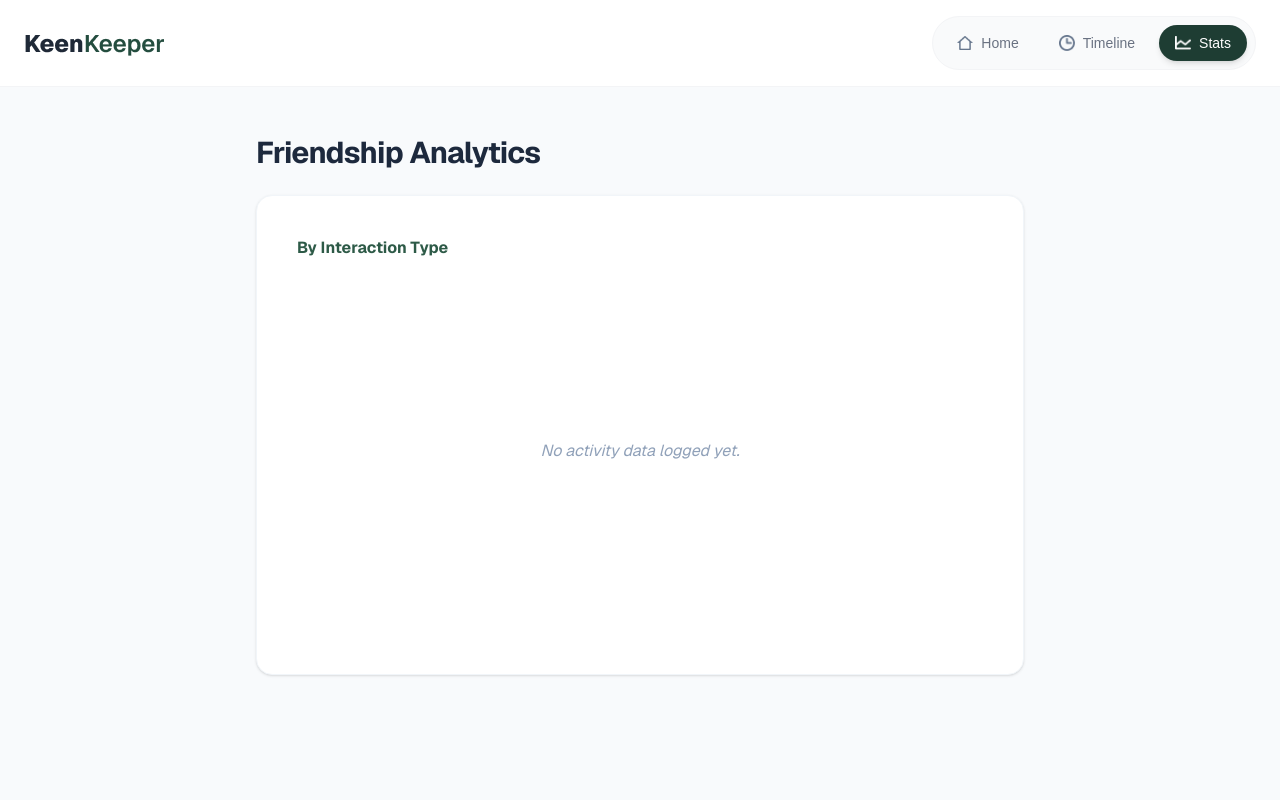
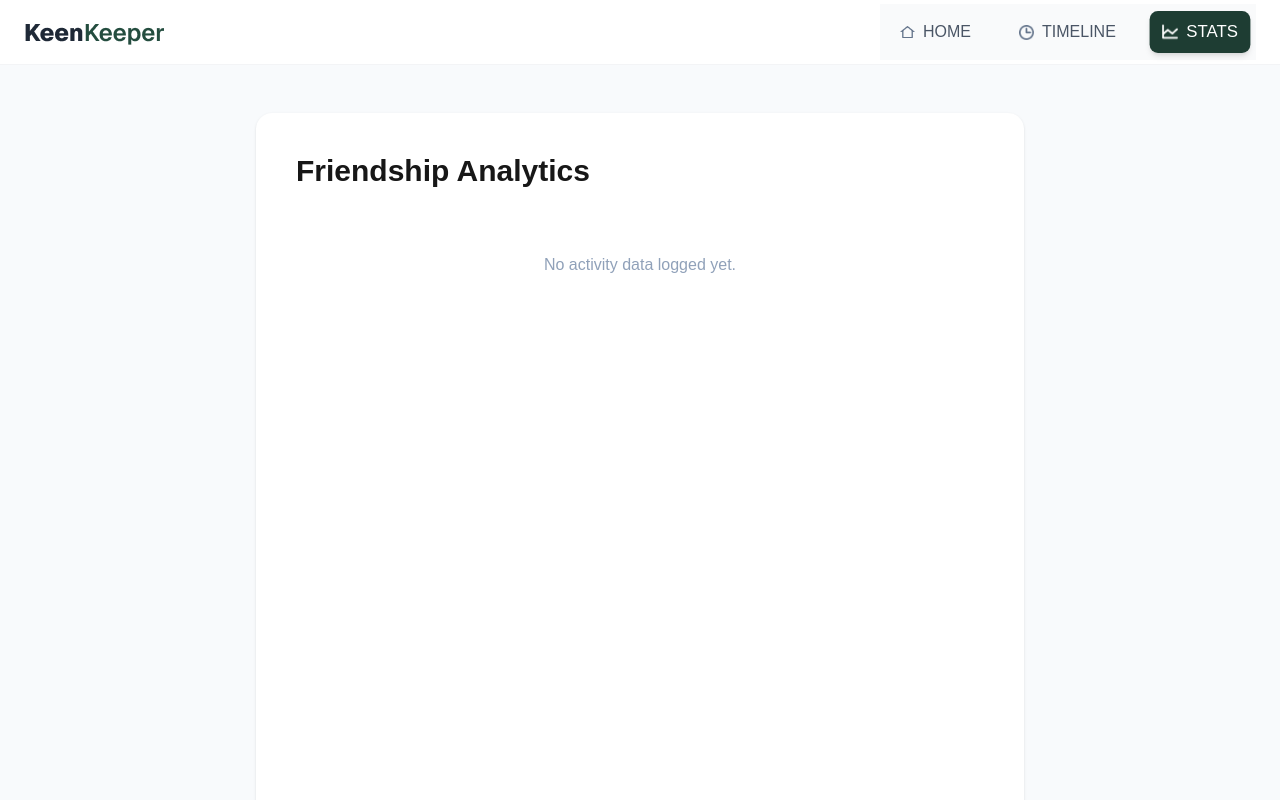
Before and after one commit to arafat33498-prog/Assinment-07, a Next.js app: page /stats in a window 1280 px wide. Shown: the top 800 px of the page. Built offline with nearby package versions, Linux system fonts and the light colour scheme.

Commit message:
add README and fix StatsPage

```diff
--- a/src/app/home/[details]/page.jsx
+++ b/src/app/home/[details]/page.jsx
@@ -6,35 +6,13 @@ import { toast } from 'react-toastify';
 export default function Page({ params: paramsPromise }) {
     const [user, setUser] = useState(null);
 
-    useEffect(() => {
-        const loadUser = async () => {
-            try {
-
-                const p = await paramsPromise;
-
-
-                const res = await fetch('/friends.json');
-                if (!res.ok) throw new Error("Could not fetch friends.json");
-
-                const friends = await res.json();
-
-
-                const idFromUrl = p.details || p.id;
-                const foundUser = friends.find((f) => String(f.id) === String(idFromUrl));
-
-                if (foundUser) {
-                    setUser(foundUser);
-                } else {
-                    console.error("User not found in JSON");
-                }
-            } catch (error) {
-                console.error("Error loading user data:", error);
-                toast.error("Failed to load contact details!");
-            }
-        };
-
-        loadUser();
-    }, [paramsPromise]);
+useEffect(() => {
+    (async () => {
+        const p = await paramsPromise;
+        const data = await fetch('/friends.json').then(r => r.json());
+        setUser(data.find(f => f.id == (p.details || p.id)));
+    })();
+}, [paramsPromise]);
 
     const handleCheckIn = (type) => {
         if (!user) return;
--- /dev/null
+++ b/src/app/not-found.jsx
@@ -0,0 +1,28 @@
+import Link from 'next/link';
+
+export default function NotFound() {
+  return (
+    <div className="flex flex-col items-center justify-center min-h-screen bg-slate-50 text-center px-4">
+
+      <h1 className="text-7xl font-extrabold text-green-700 mb-4">
+        404
+      </h1>
+
+      <h2 className="text-2xl font-bold text-slate-800 mb-2">
+        Page Not Found
+      </h2>
+
+      <p className="text-gray-500 mb-6 max-w-md">
+        Oops! The page you are looking for doesn’t exist or has been moved.
+      </p>
+
+      <Link
+        href="/home"
+        className="bg-green-700 text-white px-6 py-3 rounded-lg hover:bg-green-800 transition"
+      >
+        Go Back Home
+      </Link>
+
+    </div>
+  );
+}
--- a/src/app/stats/page.jsx
+++ b/src/app/stats/page.jsx
@@ -1,47 +1,50 @@
+/* eslint-disable */
 'use client'
-import { PieChart, Pie, Cell, ResponsiveContainer, Tooltip } from 'recharts';
-import { useState, useEffect, useMemo } from 'react';
+import { useEffect, useState } from 'react';
+import {
+    PieChart,
+    Pie,
+    Cell,
+    ResponsiveContainer,
+    Tooltip
+} from 'recharts';
+
+const COLORS = ['#8B5CF6', '#1E3A34', '#22C55E'];
 
 const StatsPage = () => {
-    const [mounted, setMounted] = useState(false);
     const [timeline, setTimeline] = useState([]);
 
     useEffect(() => {
+        const storedData = localStorage.getItem('activityTimeline');
 
-        const storedData = JSON.parse(localStorage.getItem('activityTimeline')) || [];
-        setTimeline(storedData);
-        setMounted(true);
-
-        // eslint-disable-next-line react-hooks/exhaustive-deps
+        setTimeline(
+            storedData ? JSON.parse(storedData) : []
+        );
     }, []);
 
-
-    const chartData = useMemo(() => {
-        return [
-            { name: 'Text', value: timeline.filter(t => t.type === 'Text').length },
-            { name: 'Call', value: timeline.filter(t => t.type === 'Call').length },
-            { name: 'Video', value: timeline.filter(t => t.type === 'Video').length },
+    const chartData = [
+        {
+            name: 'Text',
+            value: timeline.filter(item => item.type === 'Text').length
+        },
+        {
+            name: 'Call',
+            value: timeline.filter(item => item.type === 'Call').length
+        },
+        {
+            name: 'Video',
+            value: timeline.filter(item => item.type === 'Video').length
+        },
     ];
-    }, [timeline]);
-
-    const COLORS = ['#8B5CF6', '#1E3A34', '#22C55E'];
-
-
-    if (!mounted) return null;
 
     return (
-        <div className="bg-slate-50 min-h-screen p-12 font-sans flex flex-col items-center">
-            <div className="w-full max-w-3xl">
-                <div className="mb-6 text-left">
-                    <h1 className="text-3xl font-bold text-slate-800 tracking-tight">Friendship Analytics</h1>
-                </div>
+        <div className="min-h-screen bg-slate-50 p-12 flex justify-center">
+            <div className="w-full max-w-3xl bg-white p-10 rounded-2xl shadow-sm">
 
-                <div className="bg-white p-10 rounded-2xl shadow-sm border border-slate-100 min-h-[480px] flex flex-col">
-                    <div className="mb-2">
-                        <p className="text-[#2D5A47] font-bold text-base">By Interaction Type</p>
-                    </div>
+                <h1 className="text-3xl font-bold mb-6">
+                    Friendship Analytics
+                </h1>
 
-                    <div className="flex-1 flex flex-col items-center justify-center">
                 {timeline.length > 0 ? (
                     <>
                         <div className="h-[280px] w-full">
@@ -53,40 +56,40 @@ const StatsPage = () => {
                                         outerRadius={100}
                                         paddingAngle={6}
                                         dataKey="value"
-                                                startAngle={90}
-                                                endAngle={450}
                                     >
-                                                {chartData.map((entry, index) => (
+                                        {chartData.map((_, index) => (
                                             <Cell
-                                                        key={`cell-${index}`}
-                                                        fill={COLORS[index % COLORS.length]}
+                                                key={index}
+                                                fill={COLORS[index]}
                                                 stroke="none"
                                             />
                                         ))}
                                     </Pie>
-                                            <Tooltip
-                                                contentStyle={{ borderRadius: '10px', border: 'none', boxShadow: '0 4px 12px rgba(0,0,0,0.1)' }}
-                                            />
+
+                                    <Tooltip />
                                 </PieChart>
                             </ResponsiveContainer>
                         </div>
 
                         <div className="flex justify-center gap-6 mt-6">
-                                    {chartData.map((entry, index) => (
+                            {chartData.map((item, index) => (
                                 <div key={index} className="flex items-center gap-2">
-                                            <div className="w-2 h-2 rounded-full" style={{ backgroundColor: COLORS[index] }}></div>
-                                            <span className="text-xs text-slate-500 font-medium">{entry.name}</span>
+                                    <div
+                                        className="w-2 h-2 rounded-full"
+                                        style={{ backgroundColor: COLORS[index] }}
+                                    />
+                                    <span className="text-sm text-slate-500">
+                                        {item.name}
+                                    </span>
                                 </div>
                             ))}
                         </div>
                     </>
                 ) : (
-                            <div className="text-center py-20">
-                                <p className="text-slate-400 italic">No activity data logged yet.</p>
-                            </div>
+                    <p className="text-center text-slate-400 py-10">
+                        No activity data logged yet.
+                    </p>
                 )}
-                    </div>
-                </div>
             </div>
         </div>
     );
--- a/src/components/Navbar.jsx
+++ b/src/components/Navbar.jsx
@@ -7,45 +7,45 @@ import { usePathname } from 'next/navigation';
 const Navbar = () => {
     const pathname = usePathname();
 
-  const navItem = (href, label, icon) => {
-    const isActive = pathname === href;
+    const links = [
+        { href: '/home', label: 'HOME', icon: '/home.png' },
+        { href: '/timeline', label: 'TIMELINE', icon: '/time.png' },
+        { href: '/stats', label: 'STATS', icon: '/status.png' },
+    ];
 
     return (
-      <li>
+        <nav className="bg-white border-b border-gray-100 px-6 py-1 flex items-center justify-between sticky top-0 z-50">
+
+
+            <div className="flex items-center">
+                <Link href="/" className="text-xl font-extrabold">
+                    <Image src="/logo.png" alt="Logo" width={141} height={31} />
+                </Link>
+            </div>
+
+
+            <ul className="flex items-center gap-6 bg-gray-50 p-2 ">
+
+                {links.map((link) => {
+                    const isActive = pathname === link.href;
+
+                    return (
+                        <li key={link.href}>
                             <Link
-          href={href}
-          className={`flex items-center gap-2 px-4 py-2 rounded-full text-sm font-medium transition-all ${
+                                href={link.href}
+                                className={`flex items-center gap-2 px-3 py-2 rounded-lg font-medium uppercase transition-all duration-200 ${
                                     isActive
-              ? 'bg-[#1e3d33] text-white shadow-md'
-              : 'text-gray-500 hover:bg-gray-100'
+                                        ? 'bg-[#1e3d33] text-white shadow-md scale-105 font-extrabold'
+                                        : 'text-gray-600 hover:text-bg-[#1e3d33] hover:bg-green-50'
                                 }`}
                             >
-          <Image
-            src={icon}
-            alt={label}
-            width={16}
-            height={16}
-            className={`${isActive ? 'brightness-0 invert' : ''}`}
-          />
-          {label}
+                                <Image src={link.icon} alt={link.label} width={15} height={15} />
+                                {link.label}
                             </Link>
                         </li>
                     );
-  };
+                })}
 
-  return (
-    <nav className="bg-white border-b border-gray-100 px-6 py-4 flex items-center justify-between sticky top-0 z-50">
-
-      {/* Logo */}
-      <Link href="/home">
-        <Image src="/logo.png" alt="Logo" width={141} height={31} />
-      </Link>
-
-      {/* Nav */}
-      <ul className="flex items-center gap-2 bg-gray-50 p-2 rounded-full border border-gray-100">
-        {navItem('/home', 'Home', '/home.png')}
-        {navItem('/timeline', 'Timeline', '/time.png')}
-        {navItem('/stats', 'Stats', '/status.png')}
             </ul>
 
         </nav>
```
Also changed, not shown: 1 other file (tests, documents, lock files or other folders). Lines whose indentation alone changed are shown as unchanged.
